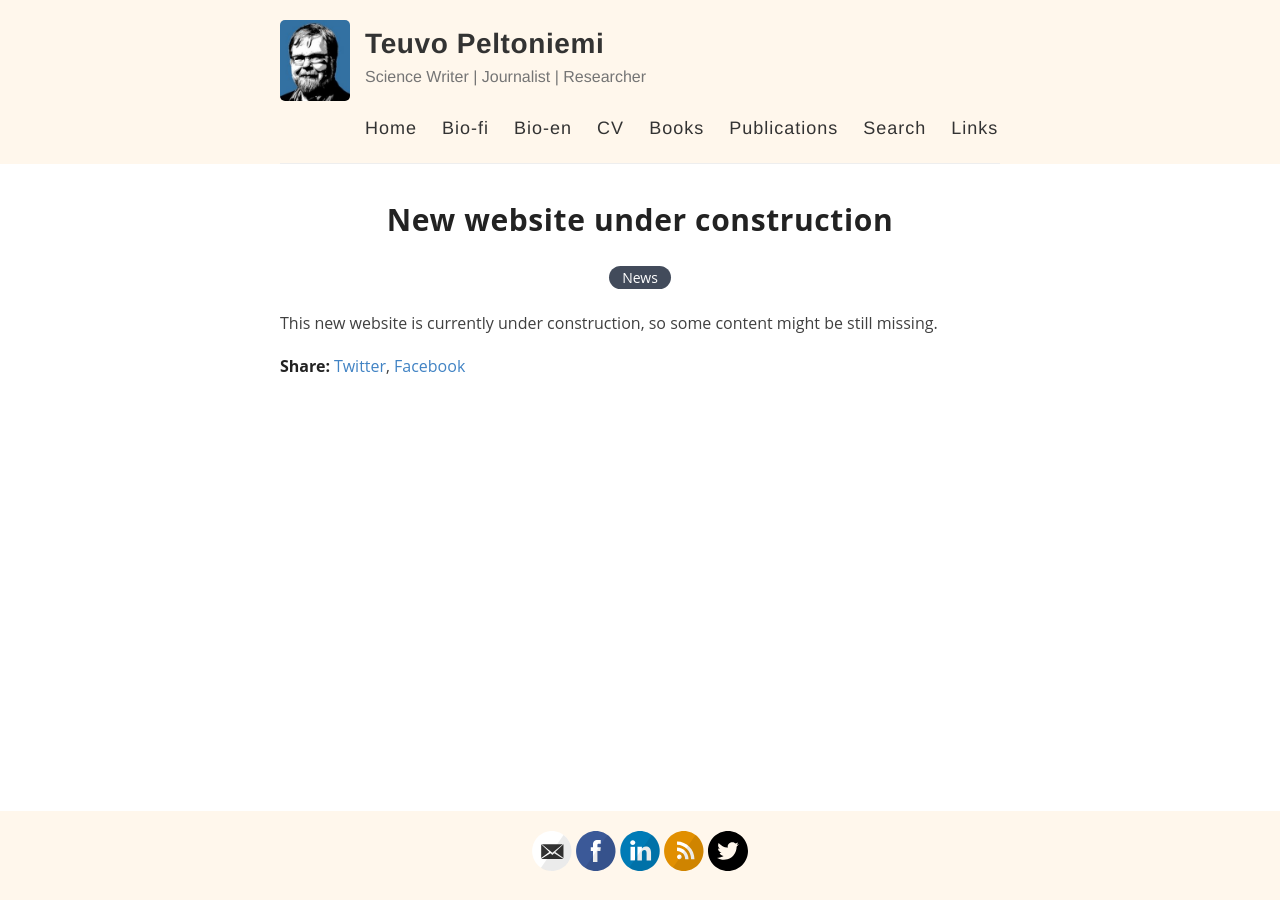
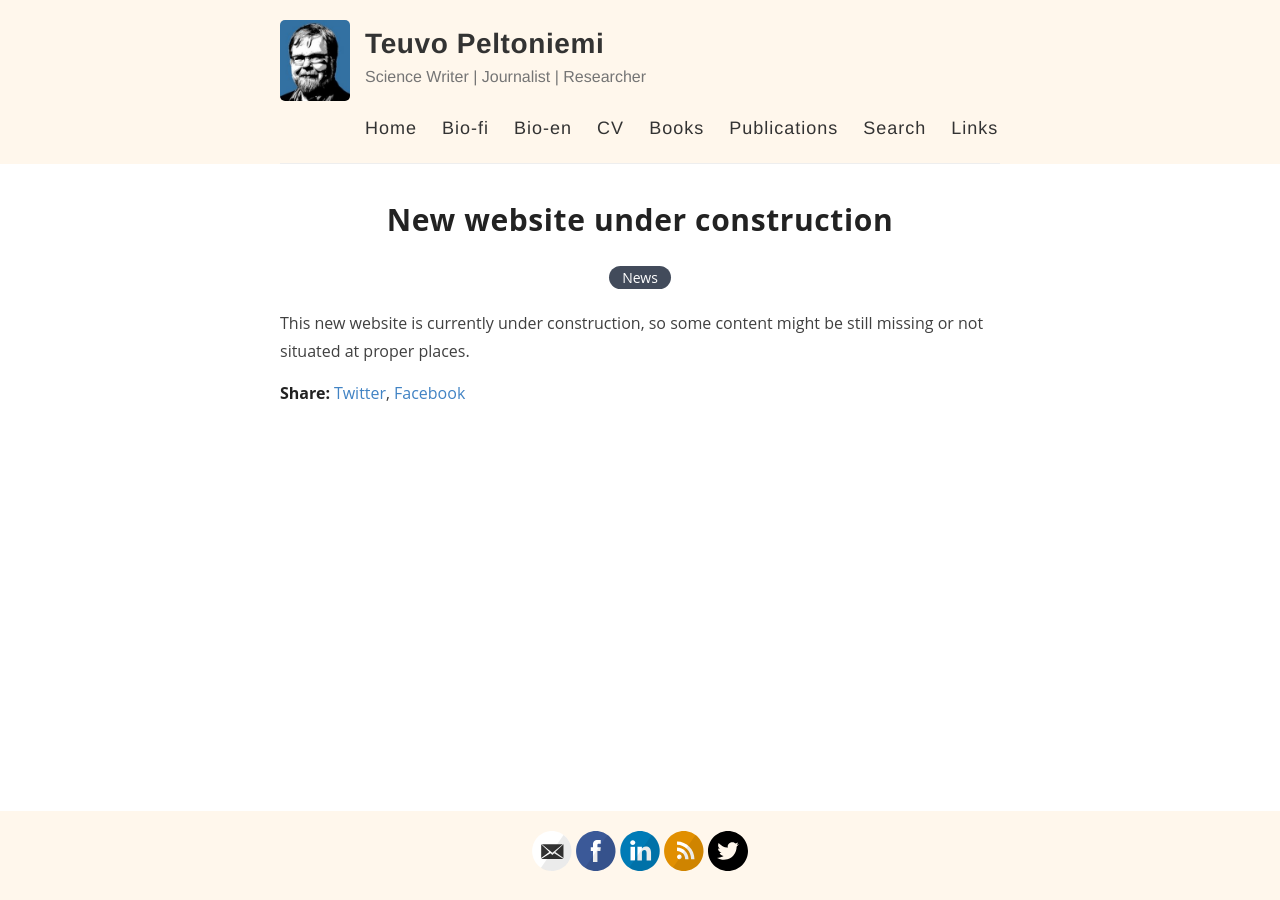
Before and after one commit to taromorimoto/teuvopeltoniemi, a Jekyll site: the page built from _posts/news/2023-01-01-new-site-under-construction.md, in a window 1280 px wide. Built offline with Jekyll 4.4.1, drawn with Linux system fonts in a browser that asks for light colours.

Commit message:
Update 2023-01-01-new-site-under-construction.md

```diff
--- a/_posts/news/2023-01-01-new-site-under-construction.md
+++ b/_posts/news/2023-01-01-new-site-under-construction.md
@@ -4,4 +4,4 @@ title: New website under construction
 categories: [News]
 ---
 
-This new website is currently under construction, so some content might be still missing.
+This new website is currently under construction, so some content might be still missing or not situated at proper places.
```
